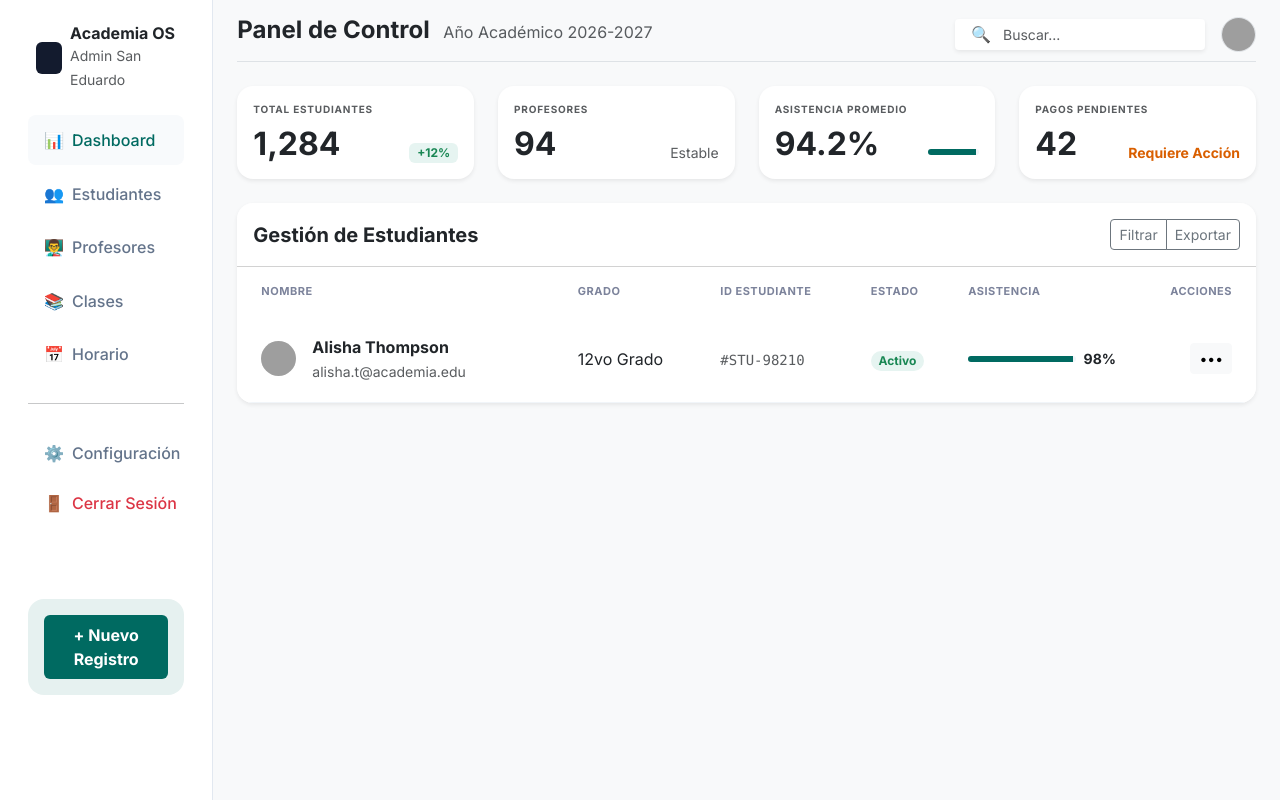
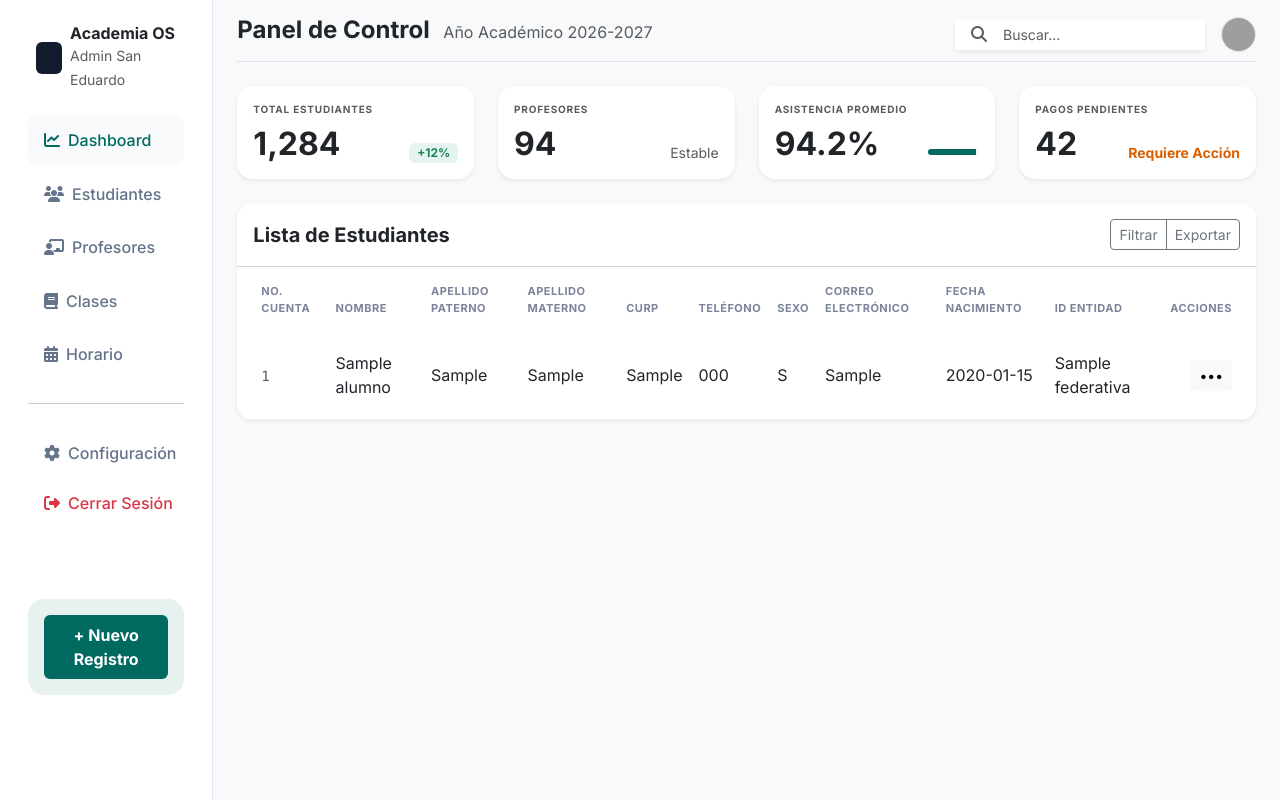
Before and after one commit to JoyaAngel/ProyectoMultiplataforma, a Node server app: page /dashboard in a window 1280 px wide. Shown: the part 57-857 px from the top of the page. Run offline with Node 20, Linux system fonts and the light colour scheme; tables that the repository leaves empty hold one stand-in row (values such as "Sample post"); some libraries are stand-ins or nearby versions; grey boxes are pictures that could not be loaded.

Commit message:
Actualización de las vistas de estudiantes y profesor

```diff
--- a/Escuelita/index.js
+++ b/Escuelita/index.js
@@ -22,8 +22,20 @@ app.get('/', (req, res) => {
     res.render('public/index');
 });
 
-app.get('/dashboard', (req, res) => {
-    res.render('public/views/dashboard');
+app.get('/dashboard', async (req, res) => {
+    try {
+        const alumnos = await Alumno.findAll({
+            include: [{
+                model: Entidad_Federativa,
+                as: 'entidad_federativa',
+                attributes: ['nombre_entidad']
+            }]
+        });
+        res.render('public/views/dashboard', { alumnos });
+    } catch (error) {
+        console.error('Error al cargar el dashboard:', error);
+        res.status(500).send('Error al cargar el dashboard');
+    }
 });
 
 app.get('/estudiantes', async (req, res) => {
--- a/Escuelita/public/views/dashboard.ejs
+++ b/Escuelita/public/views/dashboard.ejs
@@ -6,6 +6,7 @@
     <title>Dashboard - Academia OS</title>
     <link href="https://fonts.googleapis.com/css2?family=Inter:wght@400;500;600;700&display=swap" rel="stylesheet">
     <link href="https://cdn.jsdelivr.net/npm/bootstrap@5.3.0/dist/css/bootstrap.min.css" rel="stylesheet">
+    <link rel="stylesheet" href="https://cdnjs.cloudflare.com/ajax/libs/font-awesome/6.4.0/css/all.min.css">
     <link rel="stylesheet" href="dashboard-styles.css">
 </head>
 <body>
@@ -47,28 +48,28 @@
 
                 <ul class="nav flex-column gap-1">
                     <li class="nav-item">
-                        <a class="nav-link active d-flex align-items-center" href="/dashboard">
-                            <span class="icon me-2">📊</span> Dashboard
+                        <a class="nav-link active d-flex align-items-center view-tab" href="#" data-target="dashboard-view">
+                            <i class="fa-solid fa-chart-line icon me-2"></i> Dashboard
                         </a>
                     </li>
                     <li class="nav-item">
-                        <a class="nav-link d-flex align-items-center" href="/estudiantes">
-                            <span class="icon me-2">👥</span> Estudiantes
+                        <a class="nav-link d-flex align-items-center view-tab" href="#" data-target="estudiantes-view">
+                            <i class="fa-solid fa-users icon me-2"></i> Estudiantes
                         </a>
                     </li>
                     <li class="nav-item">
-                        <a class="nav-link d-flex align-items-center" href="/maestros">
-                            <span class="icon me-2">👨‍🏫</span> Profesores
+                        <a class="nav-link d-flex align-items-center view-tab" href="#" data-target="maestros-view">
+                            <i class="fa-solid fa-chalkboard-user icon me-2"></i> Profesores
                         </a>
                     </li>
                     <li class="nav-item">
                         <a class="nav-link d-flex align-items-center" href="#">
-                            <span class="icon me-2">📚</span> Clases
+                            <i class="fa-solid fa-book icon me-2"></i> Clases
                         </a>
                     </li>
                     <li class="nav-item">
                         <a class="nav-link d-flex align-items-center" href="#">
-                            <span class="icon me-2">📅</span> Horario
+                            <i class="fa-solid fa-calendar-days icon me-2"></i> Horario
                         </a>
                     </li>
                 </ul>
@@ -78,12 +79,12 @@
                 <ul class="nav flex-column mb-auto">
                     <li class="nav-item">
                         <a class="nav-link d-flex align-items-center" href="#">
-                            <span class="icon me-2">⚙️</span> Configuración
+                            <i class="fa-solid fa-gear icon me-2"></i> Configuración
                         </a>
                     </li>
                     <li class="nav-item">
                         <a class="nav-link d-flex align-items-center text-danger" href="#">
-                            <span class="icon me-2">🚪</span> Cerrar Sesión
+                            <i class="fa-solid fa-right-from-bracket icon me-2"></i> Cerrar Sesión
                         </a>
                     </li>
                 </ul>
@@ -95,12 +96,15 @@
         </nav>
 
         <main class="col-md-9 ms-sm-auto col-lg-10 px-md-4 bg-light">
+
+            <!-- VISTA DASHBOARD -->
+            <div id="dashboard-view" class="content-view">
                 <div class="d-flex justify-content-between flex-wrap flex-md-nowrap align-items-center pt-3 pb-2 mb-4 border-bottom">
                     <h1 class="h4 fw-bold">Panel de Control <span class="fw-normal text-muted h6 ms-2">Año Académico 2026-2027</span></h1>
                     <div class="d-flex align-items-center gap-3">
                         <div class="search-box position-relative">
                             <input type="text" class="form-control form-control-sm ps-5 bg-white border-0 shadow-sm" placeholder="Buscar...">
-                        <span class="position-absolute top-50 start-0 translate-middle-y ms-3">🔍</span>
+                            <i class="fa-solid fa-magnifying-glass position-absolute top-50 start-0 translate-middle-y ms-3 text-muted"></i>
                         </div>
                         <img src="https://i.pravatar.cc/150?u=4" class="rounded-circle border" width="35" alt="Perfil">
                     </div>
@@ -147,58 +151,68 @@
                     </div>
                 </div>
 
-            <div class="card border-0 shadow-sm rounded-4 overflow-hidden mb-4">
-                <div class="card-header bg-white py-3 d-flex justify-content-between align-items-center">
-                    <h5 class="mb-0 fw-bold">Gestión de Estudiantes</h5>
-                    <div class="btn-group">
-                        <button class="btn btn-outline-secondary btn-sm">Filtrar</button>
-                        <button class="btn btn-outline-secondary btn-sm">Exportar</button>
+                <%- include('mainTables', { tableType: 'estudiantes' }) %>
+            </div>
+
+            <!-- VISTA ESTUDIANTES -->
+            <div id="estudiantes-view" class="content-view d-none">
+                <div class="d-flex justify-content-between flex-wrap flex-md-nowrap align-items-center pt-3 pb-2 mb-4 border-bottom">
+                    <h1 class="h4 fw-bold">Gestión de Estudiantes</h1>
+                    <div class="d-flex align-items-center gap-3">
+                        <div class="search-box position-relative">
+                            <input type="text" class="form-control form-control-sm ps-5 bg-white border-0 shadow-sm" placeholder="Buscar...">
+                            <i class="fa-solid fa-magnifying-glass position-absolute top-50 start-0 translate-middle-y ms-3 text-muted"></i>
+                        </div>
+                        <button class="btn btn-teal-dark px-4 btn-teal text-white">+ Nuevo Estudiante</button>
                     </div>
                 </div>
-                <div class="table-responsive">
-                    <table class="table table-hover align-middle mb-0">
-                        <thead class="bg-light">
-                            <tr>
-                                <th class="ps-4">NOMBRE</th>
-                                <th>GRADO</th>
-                                <th>ID ESTUDIANTE</th>
-                                <th>ESTADO</th>
-                                <th>ASISTENCIA</th>
-                                <th class="text-end pe-4">ACCIONES</th>
-                            </tr>
-                        </thead>
-                        <tbody>
-                            <tr>
-                                <td class="ps-4">
-                                    <div class="d-flex align-items-center">
-                                        <img src="https://i.pravatar.cc/150?u=1" class="rounded-circle me-3" width="35">
-                                        <div>
-                                            <div class="fw-bold">Alisha Thompson</div>
-                                            <small class="text-muted">alisha.t@academia.edu</small>
+                <%- include('mainTables', { tableType: 'estudiantes' }) %>
+            </div>
+
+            <!-- VISTA PROFESORES -->
+            <div id="maestros-view" class="content-view d-none">
+                <div class="d-flex justify-content-between flex-wrap flex-md-nowrap align-items-center pt-3 pb-2 mb-4 border-bottom">
+                    <h1 class="h4 fw-bold">Gestión de Profesores</h1>
+                    <div class="d-flex align-items-center gap-3">
+                        <div class="search-box position-relative">
+                            <input type="text" class="form-control form-control-sm ps-5 bg-white border-0 shadow-sm" placeholder="Buscar...">
+                            <i class="fa-solid fa-magnifying-glass position-absolute top-50 start-0 translate-middle-y ms-3 text-muted"></i>
+                        </div>
+                        <button class="btn btn-teal-dark px-4 btn-teal text-white">+ Nuevo Profesor</button>
                     </div>
                 </div>
-                                </td>
-                                <td>12vo Grado</td>
-                                <td><code class="text-muted">#STU-98210</code></td>
-                                <td><span class="badge bg-success-soft text-success rounded-pill">Activo</span></td>
-                                <td>
-                                    <div class="d-flex align-items-center">
-                                        <div class="progress flex-grow-1 me-2" style="height: 6px; width: 60px;">
-                                            <div class="progress-bar bg-teal" style="width: 98%"></div>
+
+                <%- include('mainTables', { tableType: 'maestros' }) %>
             </div>
-                                        <small class="fw-bold">98%</small>
-                                    </div>
-                                </td>
-                                <td class="text-end pe-4"><button class="btn btn-light btn-sm">•••</button></td>
-                            </tr>
-                            </tbody>
-                    </table>
-                </div>
-            </div>
+
         </main>
     </div>
 </div>
 
 <script src="https://cdn.jsdelivr.net/npm/bootstrap@5.3.0/dist/js/bootstrap.bundle.min.js"></script>
+<script>
+    document.addEventListener("DOMContentLoaded", () => {
+        const tabs = document.querySelectorAll(".view-tab");
+        const views = document.querySelectorAll(".content-view");
+
+        tabs.forEach(tab => {
+            tab.addEventListener("click", (e) => {
+                e.preventDefault();
+
+                // Remover clase active de todos los tabs
+                tabs.forEach(t => t.classList.remove("active"));
+                // Agregar clase active al tab clickeado
+                tab.classList.add("active");
+
+                // Ocultar todas las vistas
+                views.forEach(v => v.classList.add("d-none"));
+
+                // Mostrar la vista objetivo
+                const targetId = tab.getAttribute("data-target");
+                document.getElementById(targetId).classList.remove("d-none");
+            });
+        });
+    });
+</script>
 </body>
 </html>
--- /dev/null
+++ b/Escuelita/public/views/mainTables.ejs
@@ -0,0 +1,118 @@
+<% if (tableType === 'estudiantes') { %>
+<div class="card border-0 shadow-sm rounded-4 overflow-hidden mb-4">
+    <div class="card-header bg-white py-3 d-flex justify-content-between align-items-center">
+        <h5 class="mb-0 fw-bold">Lista de Estudiantes</h5>
+        <div class="btn-group">
+            <button class="btn btn-outline-secondary btn-sm">Filtrar</button>
+            <button class="btn btn-outline-secondary btn-sm">Exportar</button>
+        </div>
+    </div>
+    <div class="table-responsive">
+        <table class="table table-hover align-middle mb-0" id="alumnosTable">
+            <thead class="bg-light">
+                <tr>
+                    <th class="ps-4">NO. CUENTA</th>
+                    <th>NOMBRE</th>
+                    <th>APELLIDO PATERNO</th>
+                    <th>APELLIDO MATERNO</th>
+                    <th>CURP</th>
+                    <th>TELÉFONO</th>
+                    <th>SEXO</th>
+                    <th>CORREO ELECTRÓNICO</th>
+                    <th>FECHA NACIMIENTO</th>
+                    <th>ID ENTIDAD</th>
+                    <th class="text-end pe-4">ACCIONES</th>
+                </tr>
+            </thead>
+            <tbody>
+                <% if (typeof alumnos !== 'undefined' && alumnos.length > 0) { %>
+                    <% alumnos.forEach(alumno => { %>
+                        <tr>
+                            <td class="ps-4"><code class="text-muted"><%= alumno.numero_cuenta %></code></td>
+                            <td><%= alumno.nombre %></td>
+                            <td><%= alumno.apellido_paterno %></td>
+                            <td><%= alumno.apellido_materno %></td>
+                            <td><%= alumno.curp %></td>
+                            <td><%= alumno.telefono %></td>
+                            <td><%= alumno.sexo %></td>
+                            <td><%= alumno.correo_electronico %></td>
+                            <td><%= alumno.fecha_nacimiento %></td>
+                            <td><%= alumno.entidad_federativa ? alumno.entidad_federativa.nombre_entidad : alumno.id_entidad %></td>
+                            <td class="text-end pe-4"><button class="btn btn-light btn-sm">•••</button></td>
+                        </tr>
+                    <% }) %>
+                <% } else { %>
+                    <tr>
+                        <td colspan="11" class="text-center py-4">No hay estudiantes registrados.</td>
+                    </tr>
+                <% } %>
+            </tbody>
+        </table>
+    </div>
+</div>
+<% } else if (tableType === 'maestros') { %>
+<div class="card border-0 shadow-sm rounded-4 overflow-hidden mb-4">
+    <div class="card-header bg-white py-3 d-flex justify-content-between align-items-center">
+        <h5 class="mb-0 fw-bold">Lista de Profesores</h5>
+        <div class="btn-group">
+            <button class="btn btn-outline-secondary btn-sm">Filtrar</button>
+            <button class="btn btn-outline-secondary btn-sm">Exportar</button>
+        </div>
+    </div>
+    <div class="table-responsive">
+        <table class="table table-hover align-middle mb-0" id="profesoresTable">
+            <thead class="bg-light">
+                <tr>
+                    <th class="ps-4">ID PROFESOR</th>
+                    <th>NOMBRE</th>
+                    <th>APELLIDO PATERNO</th>
+                    <th>APELLIDO MATERNO</th>
+                    <th>CURP</th>
+                    <th>RFC</th>
+                    <th>TELÉFONO</th>
+                    <th>SEXO</th>
+                    <th>CORREO ELECTRÓNICO</th>
+                    <th>FECHA NACIMIENTO</th>
+                    <th>SUELDO</th>
+                    <th class="text-end pe-4">ACCIONES</th>
+                </tr>
+            </thead>
+            <tbody>
+                <% if (typeof profesores !== 'undefined' && profesores.length > 0) { %>
+                    <% profesores.forEach(profesor => { %>
+                        <tr>
+                            <td class="ps-4"><code class="text-muted"><%= profesor.id_profesor %></code></td>
+                            <td><%= profesor.nombre %></td>
+                            <td><%= profesor.apellido_paterno %></td>
+                            <td><%= profesor.apellido_materno %></td>
+                            <td><%= profesor.curp %></td>
+                            <td><%= profesor.rfc %></td>
+                            <td><%= profesor.telefono %></td>
+                            <td><%= profesor.sexo %></td>
+                            <td><%= profesor.correo_electronico %></td>
+                            <td><%= profesor.fecha_nacimiento %></td>
+                            <td><%= profesor.sueldo %></td>
+                            <td class="text-end pe-4"><button class="btn btn-light btn-sm">•••</button></td>
+                        </tr>
+                    <% }) %>
+                <% } else { %>
+                    <tr>
+                        <td class="ps-4"><code class="text-muted">1</code></td>
+                        <td>Javier</td>
+                        <td>Pineda</td>
+                        <td>López</td>
+                        <td>PILJ801201HDFRXX02</td>
+                        <td>PILJ801201XX1</td>
+                        <td>55-9876-5432</td>
+                        <td>M</td>
+                        <td>javier.pineda@academia.edu</td>
+                        <td>1980-12-01</td>
+                        <td>$25,000.00</td>
+                        <td class="text-end pe-4"><button class="btn btn-light btn-sm">•••</button></td>
+                    </tr>
+                <% } %>
+            </tbody>
+        </table>
+    </div>
+</div>
+<% } %>
```
Also changed, not shown: Escuelita/public/views/estudiantes.ejs (deleted, +0 -157 lines), Escuelita/public/views/maestros.ejs (deleted, +0 -151 lines). Lines whose indentation alone changed are shown as unchanged.
